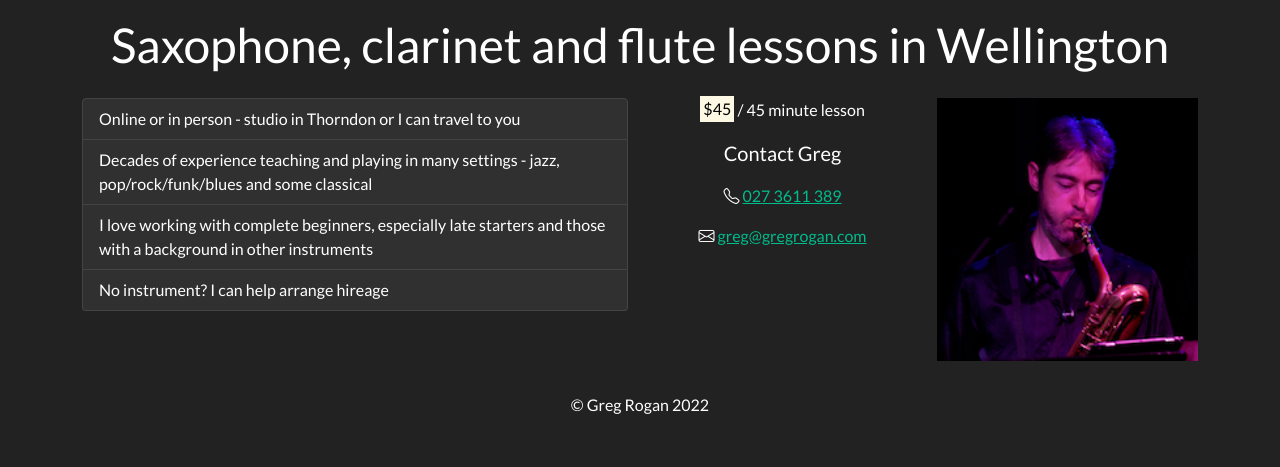
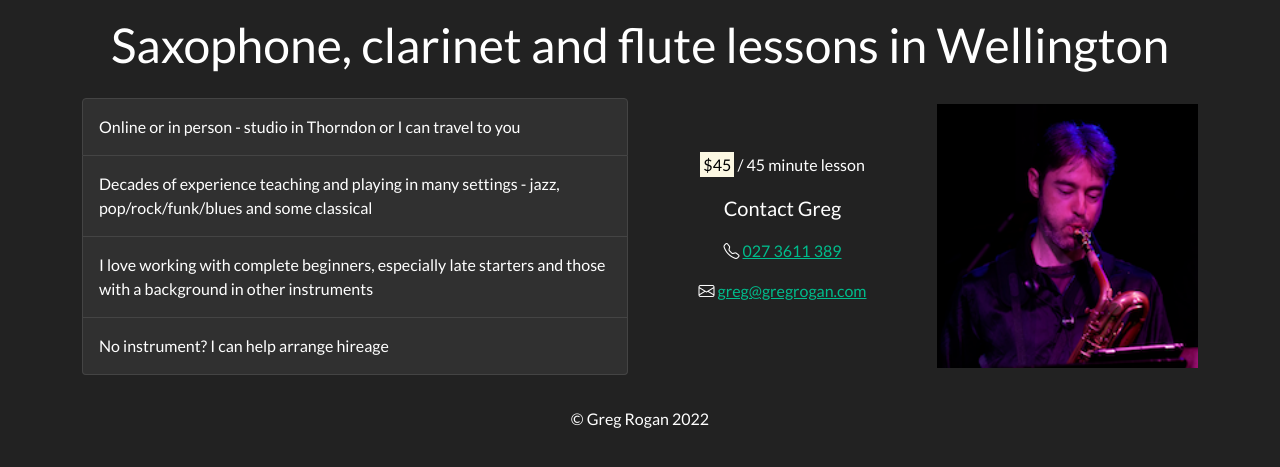
Before and after one commit to gregrogan/gregrogan.github.io, a Jekyll site: the page built from index.md, in a window 1280 px wide. Shown: the top 467 px of the page. Built offline with Jekyll 4.4.1, drawn with Linux system fonts in a browser that asks for light colours; nearby versions of some CDN libraries.

Commit message:
adjust style

```diff
--- a/index.md
+++ b/index.md
@@ -6,25 +6,25 @@ permalink: /
 <div class="row mb-3">
     <div class="col-sm col-lg-6">
         <ul class="list-group">
-            <li class="list-group-item">Online or in person - studio in Thorndon or I can travel to you</li>
-            <li class="list-group-item">Decades of experience teaching and playing in many settings -
+            <li class="list-group-item list-group-item-action d-flex gap-3 py-3">Online or in person - studio in Thorndon or I can travel to you</li>
+            <li class="list-group-item list-group-item-action d-flex gap-3 py-3">Decades of experience teaching and playing in many settings -
         jazz, pop/rock/funk/blues and some classical</li>
-            <li class="list-group-item">I love working with complete beginners, especially late starters and those with a background in other instruments</li>
-            <li class="list-group-item">No instrument? I can help arrange hireage</li>
+            <li class="list-group-item list-group-item-action d-flex gap-3 py-3">I love working with complete beginners, especially late starters and those with a background in other instruments</li>
+            <li class="list-group-item list-group-item-action d-flex gap-3 py-3">No instrument? I can help arrange hireage</li>
         </ul>
     </div>
-    <div class="d-none d-lg-block col-lg-3 text-center">
+    <div class="d-none d-lg-block col-lg-3 align-self-center text-center">
         <p><mark>$45</mark> / 45 minute lesson</p>
         <p class="lead">Contact Greg</p>
         <p><i class="bi-telephone"></i> <a href="tel:+64273611389">027 3611 389</a></p>
         <p><i class="bi-envelope"></i> <a href="mailto:greg@gregrogan.com?subject=Lessons">greg@gregrogan.com</a></p>
     </div>
-    <div class="d-none d-sm-block col-sm-4 col-md-3 col-lg">
+    <div class="d-none d-sm-block col-sm-4 col-lg align-self-center">
         <img class="w-100" src='/assets/img/action.png'/>
     </div>
 </div>
 <div class="row justify-content-center">
-    <div class="col d-lg-none text-center">
+    <div class="col d-lg-none align-self-center text-center">
         <p><mark>$45</mark> / 45 minute lesson</p>
         <p class="lead">Contact Greg</p>
         <p><i class="bi-telephone"></i> <a href="tel:+64273611389">027 3611 389</a></p>
```
